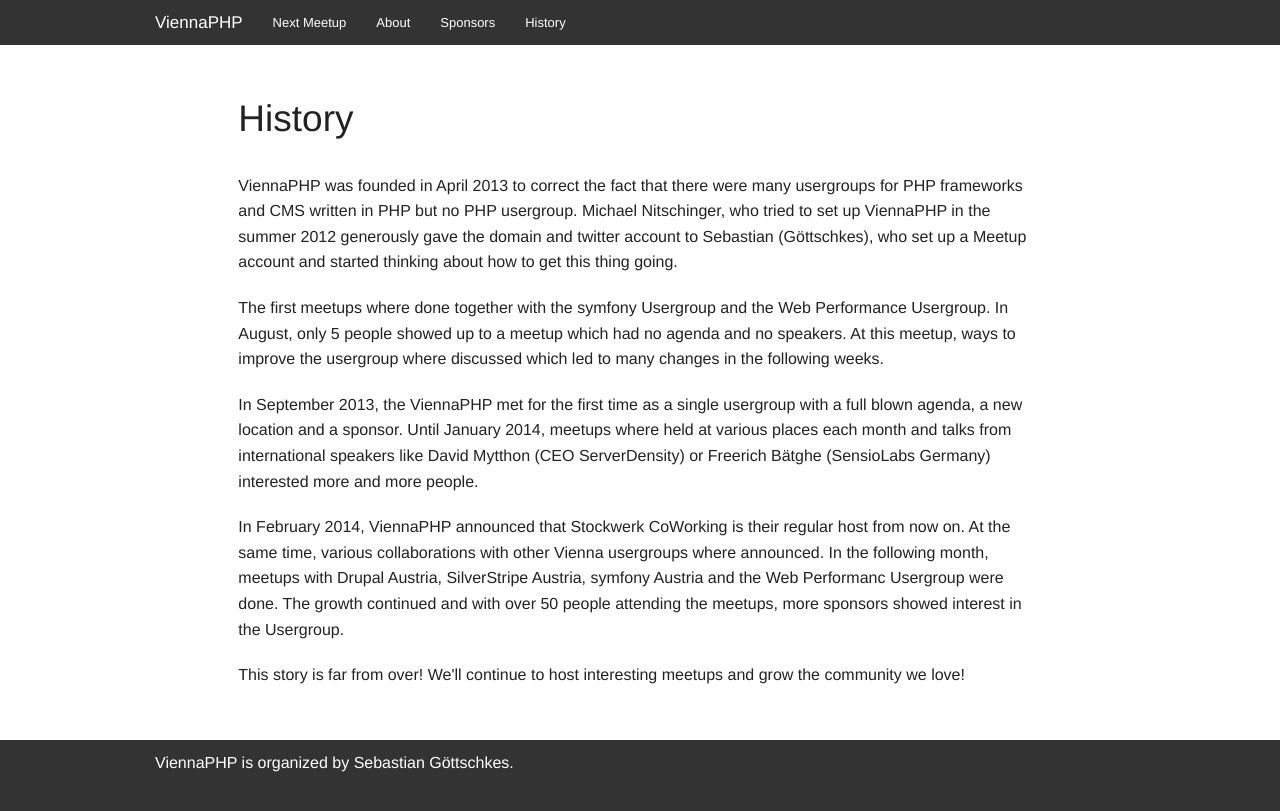
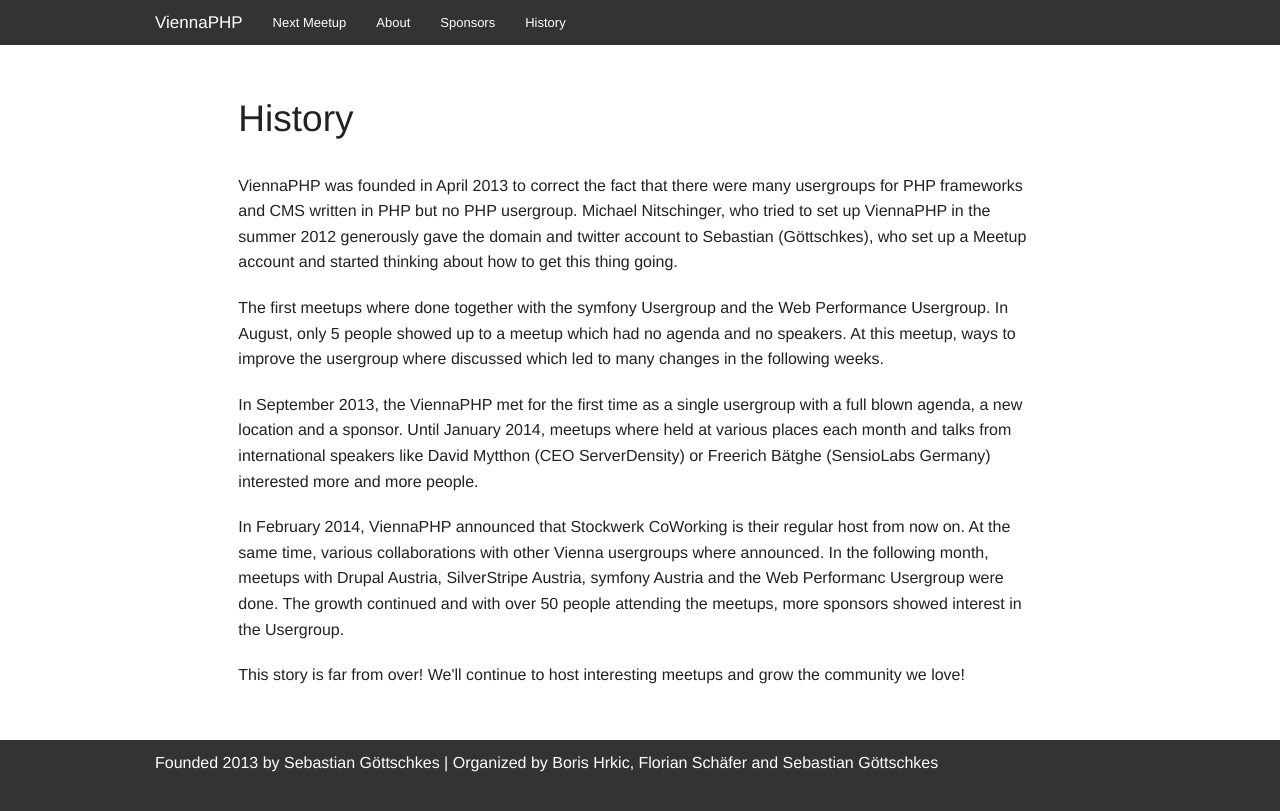
Before and after one commit to viennaphp/viennaphp.github.io, a Jekyll site: the page built from index.html, in a window 1280 px wide and 900 px high, scrolled down 1850 px. Shown: the top 811 px of the window. Built offline with Jekyll 4.4.1, drawn with Linux system fonts in a browser that asks for light colours.

Commit message:
Adding other organizers to footer

```diff
--- a/_includes/footer.html
+++ b/_includes/footer.html
@@ -1,7 +1,7 @@
 <div class="contain-to-grid">
     <div class="row">
         <div class="small-12 small-centered columns">
-            <p>ViennaPHP is organized by Sebastian Göttschkes.</p>
+            <p>Founded 2013 by Sebastian Göttschkes | Organized by Boris Hrkic, Florian Schäfer and Sebastian Göttschkes</p>
         </div>
     </div>
 </div>
```
